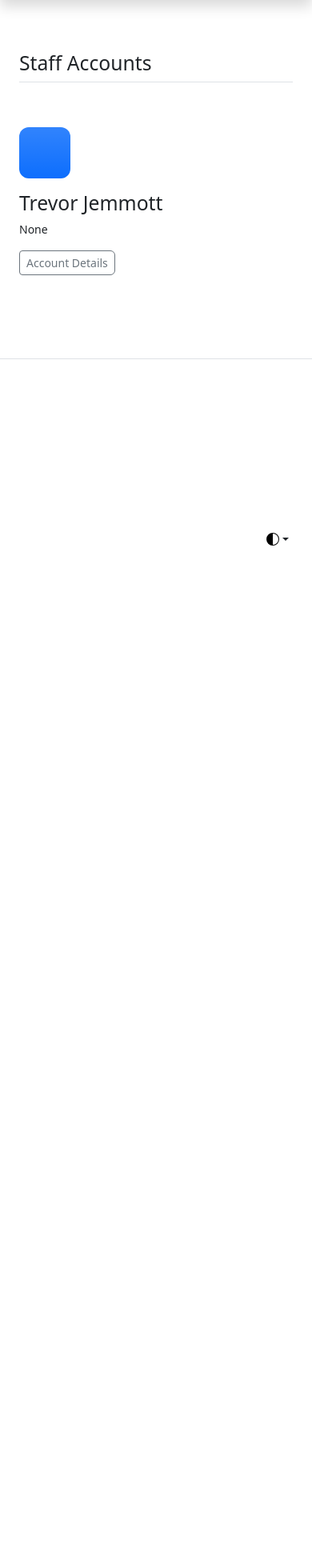
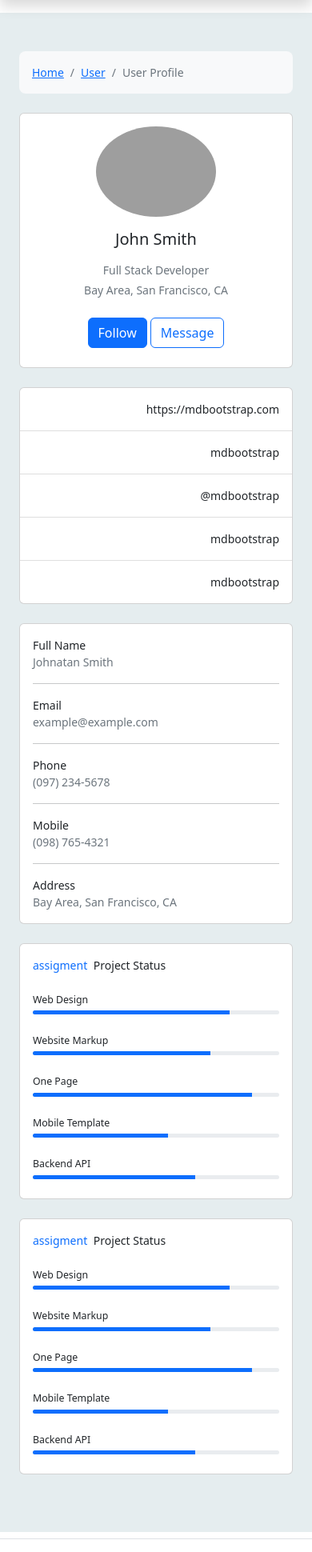
Before and after one commit to tafittech/Marine_Safety_Project, a Django app: page /account/ in a window 390 px wide. Shown: the part 133-2073 px from the top of the page at 80% size. Before the commit the page ends 815 px from the top, so only its background shows below. Run offline with Django 4.2, Linux system fonts and the light colour scheme; data comes from the database, SQL or seed files in the repository; both versions use the stored data as it was after the commit; some libraries are stand-ins or nearby versions; grey boxes are pictures that could not be loaded.

Commit message:
start profile and use UI editing commit

```diff
--- a/Admin/models.py
+++ b/Admin/models.py
@@ -111,7 +111,8 @@
     user      = models.OneToOneField(User,on_delete=models.CASCADE, null=True , blank=True)
     name       = models.CharField(max_length=255, blank=True, null=True)
     email      = models.EmailField(max_length=255, blank=True, null=True)
-    staff_info = models.TextField(max_length=500, blank=True, null=True)
+    staff_info = models.CharField(max_length=200, blank=True, null=True)
+    bio_info   = models.TextField(max_length=500, blank=True, null=True)
 
     def __str__(self):
         return str(self.user)
--- a/Admin/templates/profiles.html
+++ b/Admin/templates/profiles.html
@@ -5,7 +5,7 @@
 
 
 <div class="container px-4 py-5 align-content-center" id="featured-3">
-    <h2 class="pb-2 border-bottom">Staff Accounts</h2>
+    <h2 class="pb-2 border-bottom">Columns with icons</h2>
   <div class="row g-4 py-5 row-cols-1 row-cols-lg-3">
     {% for a in account  %}
       <div class="feature col">
@@ -14,9 +14,10 @@
     </div>
     <h3 class="fs-2 text-body-emphasis">{{a.name}}</h3>
     <p>{{a.staff_info}}</p>
-    <a href="{% url 'staff' user.id %} " class="btn btn-sm btn-outline-secondary rounded-end">
-           Account Details
-          </a>
+    <a href="{% url 'staff' user.id %}" class="btn btn-outline-primary rounded-end">
+      profile detail
+
+    </a>
       </div>
     {% endfor %}
   </div>
--- /dev/null
+++ b/Admin/templates/user-account.html
@@ -0,0 +1,184 @@
+{% extends 'base.html' %}
+
+
+{% block content %}
+
+<section class="container-fluid align-items-center" style=" background-color: #e5edef;">
+  <div class="container py-5">
+    <div class="row">
+      <div class="col">
+        <nav aria-label="breadcrumb" class="bg-light rounded-3 p-3 mb-4">
+          <ol class="breadcrumb mb-0">
+            <li class="breadcrumb-item"><a href="#">Home</a></li>
+            <li class="breadcrumb-item"><a href="#">User</a></li>
+            <li class="breadcrumb-item active" aria-current="page">User Profile</li>
+          </ol>
+        </nav>
+      </div>
+    </div>
+
+    <div class="row">
+      <div class="col-lg-4">
+        <div class="card mb-4">
+          <div class="card-body text-center">
+            <img src="https://mdbcdn.b-cdn.net/img/Photos/new-templates/bootstrap-chat/ava3.webp" alt="avatar"
+              class="rounded-circle img-fluid" style="width: 150px;">
+            <h5 class="my-3">John Smith</h5>
+            <p class="text-muted mb-1">Full Stack Developer</p>
+            <p class="text-muted mb-4">Bay Area, San Francisco, CA</p>
+            <div class="d-flex justify-content-center mb-2">
+              <button type="button" class="btn btn-primary">Follow</button>
+              <button type="button" class="btn btn-outline-primary ms-1">Message</button>
+            </div>
+          </div>
+        </div>
+        <div class="card mb-4 mb-lg-0">
+          <div class="card-body p-0">
+            <ul class="list-group list-group-flush rounded-3">
+              <li class="list-group-item d-flex justify-content-between align-items-center p-3">
+                <i class="fas fa-globe fa-lg text-warning"></i>
+                <p class="mb-0">https://mdbootstrap.com</p>
+              </li>
+              <li class="list-group-item d-flex justify-content-between align-items-center p-3">
+                <i class="fab fa-github fa-lg" style="color: #333333;"></i>
+                <p class="mb-0">mdbootstrap</p>
+              </li>
+              <li class="list-group-item d-flex justify-content-between align-items-center p-3">
+                <i class="fab fa-twitter fa-lg" style="color: #55acee;"></i>
+                <p class="mb-0">@mdbootstrap</p>
+              </li>
+              <li class="list-group-item d-flex justify-content-between align-items-center p-3">
+                <i class="fab fa-instagram fa-lg" style="color: #ac2bac;"></i>
+                <p class="mb-0">mdbootstrap</p>
+              </li>
+              <li class="list-group-item d-flex justify-content-between align-items-center p-3">
+                <i class="fab fa-facebook-f fa-lg" style="color: #3b5998;"></i>
+                <p class="mb-0">mdbootstrap</p>
+              </li>
+            </ul>
+          </div>
+        </div>
+      </div>
+      <div class="col-lg-8">
+        <div class="card mb-4">
+          <div class="card-body">
+            <div class="row">
+              <div class="col-sm-3">
+                <p class="mb-0">Full Name</p>
+              </div>
+              <div class="col-sm-9">
+                <p class="text-muted mb-0">Johnatan Smith</p>
+              </div>
+            </div>
+            <hr>
+            <div class="row">
+              <div class="col-sm-3">
+                <p class="mb-0">Email</p>
+              </div>
+              <div class="col-sm-9">
+                <p class="text-muted mb-0">example@example.com</p>
+              </div>
+            </div>
+            <hr>
+            <div class="row">
+              <div class="col-sm-3">
+                <p class="mb-0">Phone</p>
+              </div>
+              <div class="col-sm-9">
+                <p class="text-muted mb-0">(097) 234-5678</p>
+              </div>
+            </div>
+            <hr>
+            <div class="row">
+              <div class="col-sm-3">
+                <p class="mb-0">Mobile</p>
+              </div>
+              <div class="col-sm-9">
+                <p class="text-muted mb-0">(098) 765-4321</p>
+              </div>
+            </div>
+            <hr>
+            <div class="row">
+              <div class="col-sm-3">
+                <p class="mb-0">Address</p>
+              </div>
+              <div class="col-sm-9">
+                <p class="text-muted mb-0">Bay Area, San Francisco, CA</p>
+              </div>
+            </div>
+          </div>
+        </div>
+        <div class="row">
+          <div class="col-md-6">
+            <div class="card mb-4 mb-md-0">
+              <div class="card-body">
+                <p class="mb-4"><span class="text-primary font-italic me-1">assigment</span> Project Status
+                </p>
+                <p class="mb-1" style="font-size: .77rem;">Web Design</p>
+                <div class="progress rounded" style="height: 5px;">
+                  <div class="progress-bar" role="progressbar" style="width: 80%" aria-valuenow="80"
+                    aria-valuemin="0" aria-valuemax="100"></div>
+                </div>
+                <p class="mt-4 mb-1" style="font-size: .77rem;">Website Markup</p>
+                <div class="progress rounded" style="height: 5px;">
+                  <div class="progress-bar" role="progressbar" style="width: 72%" aria-valuenow="72"
+                    aria-valuemin="0" aria-valuemax="100"></div>
+                </div>
+                <p class="mt-4 mb-1" style="font-size: .77rem;">One Page</p>
+                <div class="progress rounded" style="height: 5px;">
+                  <div class="progress-bar" role="progressbar" style="width: 89%" aria-valuenow="89"
+                    aria-valuemin="0" aria-valuemax="100"></div>
+                </div>
+                <p class="mt-4 mb-1" style="font-size: .77rem;">Mobile Template</p>
+                <div class="progress rounded" style="height: 5px;">
+                  <div class="progress-bar" role="progressbar" style="width: 55%" aria-valuenow="55"
+                    aria-valuemin="0" aria-valuemax="100"></div>
+                </div>
+                <p class="mt-4 mb-1" style="font-size: .77rem;">Backend API</p>
+                <div class="progress rounded mb-2" style="height: 5px;">
+                  <div class="progress-bar" role="progressbar" style="width: 66%" aria-valuenow="66"
+                    aria-valuemin="0" aria-valuemax="100"></div>
+                </div>
+              </div>
+            </div>
+          </div>
+          <div class="col-md-6">
+            <div class="card mb-4 mb-md-0">
+              <div class="card-body">
+                <p class="mb-4"><span class="text-primary font-italic me-1">assigment</span> Project Status
+                </p>
+                <p class="mb-1" style="font-size: .77rem;">Web Design</p>
+                <div class="progress rounded" style="height: 5px;">
+                  <div class="progress-bar" role="progressbar" style="width: 80%" aria-valuenow="80"
+                    aria-valuemin="0" aria-valuemax="100"></div>
+                </div>
+                <p class="mt-4 mb-1" style="font-size: .77rem;">Website Markup</p>
+                <div class="progress rounded" style="height: 5px;">
+                  <div class="progress-bar" role="progressbar" style="width: 72%" aria-valuenow="72"
+                    aria-valuemin="0" aria-valuemax="100"></div>
+                </div>
+                <p class="mt-4 mb-1" style="font-size: .77rem;">One Page</p>
+                <div class="progress rounded" style="height: 5px;">
+                  <div class="progress-bar" role="progressbar" style="width: 89%" aria-valuenow="89"
+                    aria-valuemin="0" aria-valuemax="100"></div>
+                </div>
+                <p class="mt-4 mb-1" style="font-size: .77rem;">Mobile Template</p>
+                <div class="progress rounded" style="height: 5px;">
+                  <div class="progress-bar" role="progressbar" style="width: 55%" aria-valuenow="55"
+                    aria-valuemin="0" aria-valuemax="100"></div>
+                </div>
+                <p class="mt-4 mb-1" style="font-size: .77rem;">Backend API</p>
+                <div class="progress rounded mb-2" style="height: 5px;">
+                  <div class="progress-bar" role="progressbar" style="width: 66%" aria-valuenow="66"
+                    aria-valuemin="0" aria-valuemax="100"></div>
+                </div>
+              </div>
+            </div>
+          </div>
+        </div>
+      </div>
+    </div>
+  </div>
+</section>
+
+{% endblock content %}
--- a/Admin/urls.py
+++ b/Admin/urls.py
@@ -3,15 +3,17 @@
 
 from .views import (
     home, register, loginUser,
-    logoutUser, profile,staff
+    logoutUser, profile,staff,
+    userAccount
 )
 
 
 urlpatterns = [
-    path('', home, name= 'dashboard'),
+    path('dashboard/', home, name= 'dashboard'),
     path('login/', loginUser , name= 'login'),
+    path('logout/', logoutUser , name= 'logout'),
     path('register/', register , name= 'register'),
-    path('logout/', logoutUser , name= 'logout'),
-    path('account/', profile , name= 'account'),
-    path('account/<str:pk>/', staff , name= 'staff'),
+    path('profile/', profile , name= 'account'),
+    path('profile/<str:pk>/', staff , name= 'staff'),
+    path('account/', userAccount , name= 'user'),
 ]
--- a/Admin/views.py
+++ b/Admin/views.py
@@ -1,7 +1,10 @@
+from django.contrib import messages
+from django.contrib.auth.decorators import login_required
 from django.shortcuts import render, redirect
-from django.contrib.auth import login, logout, authenticate
-from django.contrib.auth import get_user_model
-from django.contrib import messages
+from django.contrib.auth import (
+    login, logout, authenticate, get_user_model
+)
+
 
 from .models import AdminProfile
 from .forms  import RegisterForm
@@ -69,3 +72,7 @@
 def staff(request, pk):
     staff = AdminProfile.objects.get(id=pk)
     return render(request, 'user-profiles.html', {'user':staff })
+
+
+def userAccount(request):
+    return render(request, 'user-account.html', {})
--- a/templates/base.html
+++ b/templates/base.html
@@ -5,7 +5,7 @@
   <head>
     <meta charset="utf-8">
     <meta name="viewport" content="width=device-width, initial-scale=1">
-    <title>Bootstrap demo</title>
+    <title>Marine Safety</title>
 
     <link href="{% static 'css/bootstrap.css'%}" rel="stylesheet"  >
     <link href="{% static 'css/dashboard.css'%}" rel="stylesheet"  >
--- a/templates/navbar.html
+++ b/templates/navbar.html
@@ -4,16 +4,23 @@
     <span class="navbar-toggler-icon"></span>
   </button>
   <input class="form-control form-control-dark w-100 rounded-0 border-0" type="text" placeholder="Search" aria-label="Search">
-  {% if user.is_authenticated %}
+  {% if user.is_authenticated == user.active %}
+  <div class="navbar-nav">
+    <div class="nav-item text-nowrap">
+      <a class="nav-link px-3" href="{% url 'user' %}">Account</a>
+    </div>
+  </div>
   <div class="navbar-nav">
     <div class="nav-item text-nowrap">
       <a class="nav-link px-3" href="{% url 'logout' %}">logout</a>
     </div>
+  </div>
     {% else %}
-    <div class="navbar-nav">
+  <div class="navbar-nav">
     <div class="nav-item text-nowrap">
       <a class="nav-link px-3" href="{% url 'login' %}">Login/Signup</a>
     </div>
+  </div>
     {% endif %}
   </div>
 </header>
```
Also changed, not shown: Admin/templates/user-profiles.html (+45 -2 lines), Admin/migrations/0001_initial.py, db.sqlite3.
